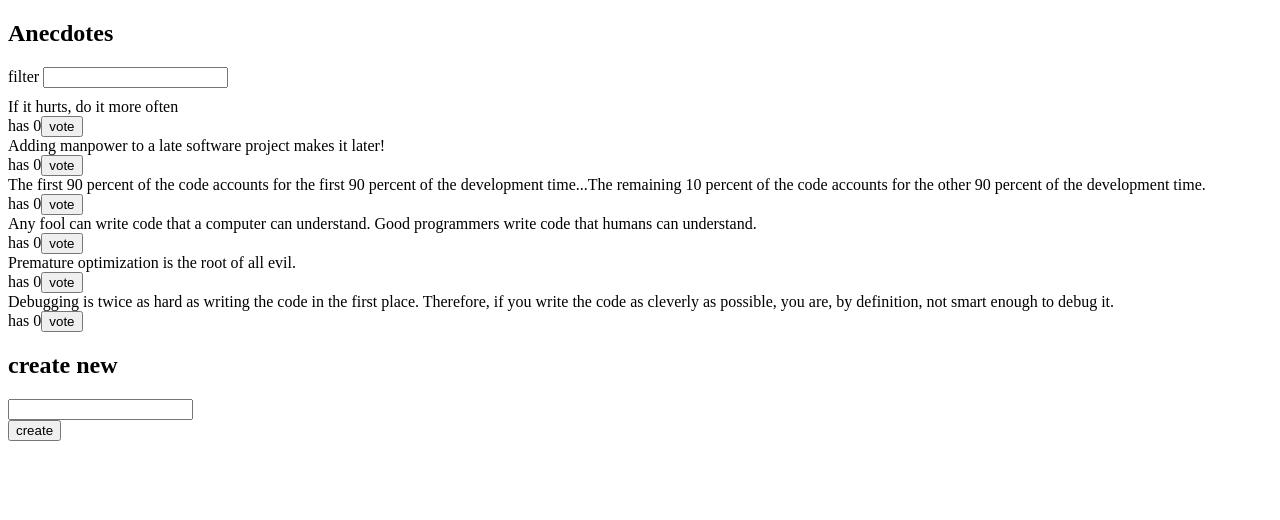
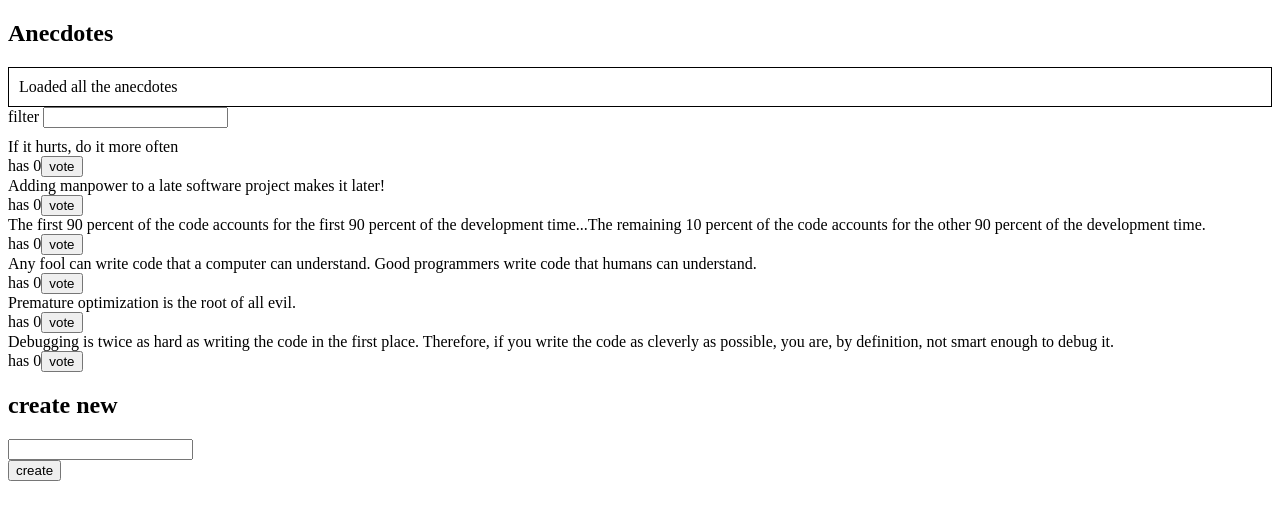
Before and after one commit to shojib116/fullstackopen-part6, a React (Vite) app in the folder redux-anecdotes/: page / in a window 1280 px wide. Shown: the top 520 px of the page. Built offline with nearby package versions, Linux system fonts and the light colour scheme.

Commit message:
6.12-completed

```diff
--- a/redux-anecdotes/src/App.jsx
+++ b/redux-anecdotes/src/App.jsx
@@ -1,11 +1,13 @@
 import AnecdoteForm from "./components/AnecdoteForm";
 import AnecdoteList from "./components/AnecdoteList";
 import Filter from "./components/Filter";
+import Notification from "./components/Notification";
 
 const App = () => {
   return (
     <div>
       <h2>Anecdotes</h2>
+      <Notification />
       <Filter />
       <AnecdoteList />
       <AnecdoteForm />
--- /dev/null
+++ b/redux-anecdotes/src/components/Notification.jsx
@@ -0,0 +1,13 @@
+import { useSelector } from "react-redux";
+
+const Notification = () => {
+  const notification = useSelector((state) => state.message);
+  const style = {
+    border: "solid",
+    padding: 10,
+    borderWidth: 1,
+  };
+  return <div style={style}>{notification}</div>;
+};
+
+export default Notification;
--- /dev/null
+++ b/redux-anecdotes/src/reducers/notificationReducer.js
@@ -0,0 +1,8 @@
+import { createSlice } from "@reduxjs/toolkit";
+
+const notificationSlice = createSlice({
+  name: "notification",
+  initialState: "Loaded all the anecdotes",
+});
+
+export default notificationSlice.reducer;
--- a/redux-anecdotes/src/stores/store.js
+++ b/redux-anecdotes/src/stores/store.js
@@ -2,11 +2,13 @@
 
 import anecdoteReducer from "../reducers/anecdoteReducer";
 import filterReducer from "../reducers/filterReducer";
+import notificationReducer from "../reducers/notificationReducer";
 
 const store = configureStore({
   reducer: {
     anecdotes: anecdoteReducer,
     filterTerm: filterReducer,
+    message: notificationReducer,
   },
 });
 
```
Also changed, not shown: redux-anecdotes/src/components/Notification.js (deleted, +0 -14 lines).
